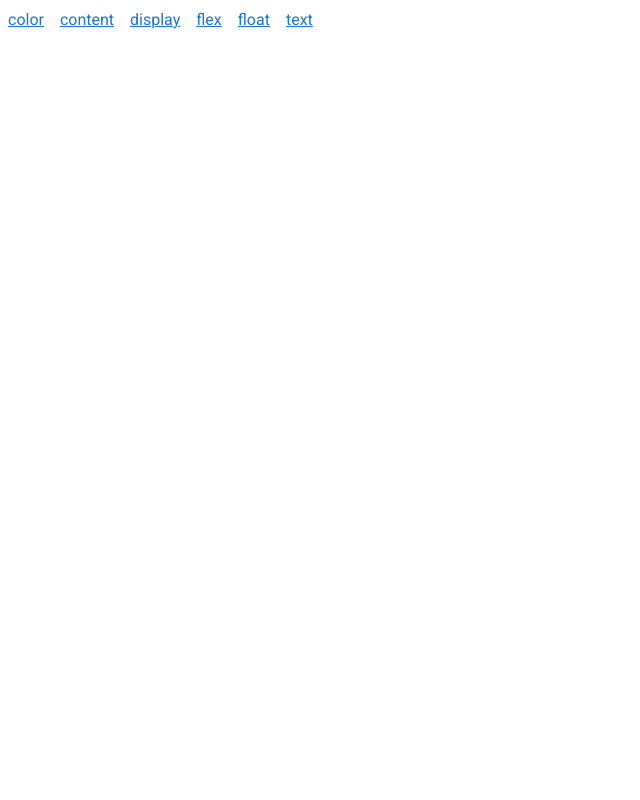
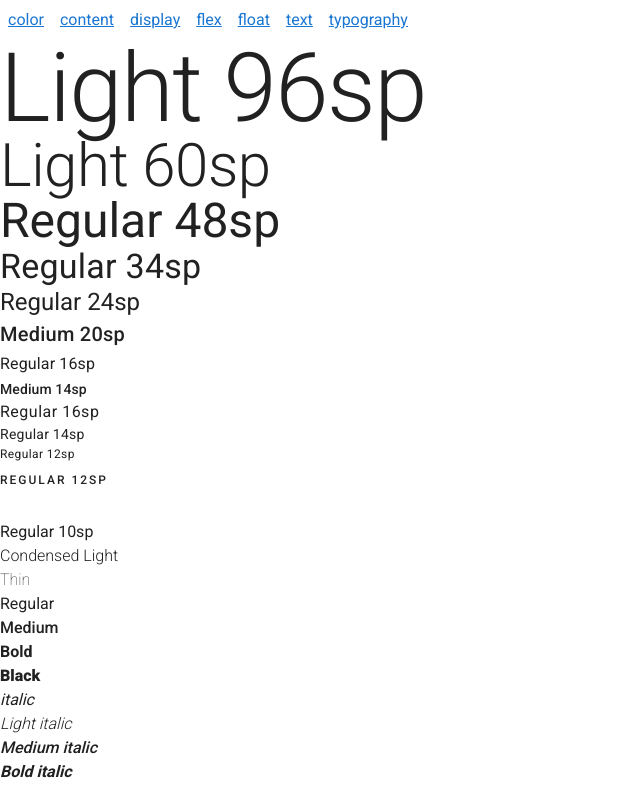
Before and after one commit to nsuzuki7713/vuetify-tutorial, a Vue app: page /typography in a window 1280 px wide. Shown: the whole page, without its empty margins (0-640 px from the left). Built offline with nearby package versions, Linux system fonts and the light colour scheme.

Commit message:
Typography

```diff
--- a/src/App.vue
+++ b/src/App.vue
@@ -7,11 +7,11 @@
       <router-link to="/flex" class="ma-2">flex</router-link>
       <router-link to="/float" class="ma-2">float</router-link>
       <router-link to="/text" class="ma-2">text</router-link>
+      <router-link to="/typography" class="ma-2">typography</router-link>
     </div>
     <router-view></router-view>
   </v-app>
 </template>
-4
 <script>
 export default {
   name: "App",
--- /dev/null
+++ b/src/components/Typography.vue
@@ -0,0 +1,29 @@
+// https://vuetifyjs.com/ja/styles/typography/
+<template>
+  <div>
+    <div class="display-4">Light 96sp</div>
+    <div class="display-3">Light 60sp</div>
+    <div class="display-2">Regular 48sp</div>
+    <div class="display-1">Regular 34sp</div>
+    <div class="headline">Regular 24sp</div>
+    <div class="title">Medium 20sp</div>
+    <div class="subtitle-1">Regular 16sp</div>
+    <div class="subtitle-2">Medium 14sp</div>
+    <div class="body-1">Regular 16sp</div>
+    <div class="body-2">Regular 14sp</div>
+    <div class="caption">Regular 12sp</div>
+    <div class="overline">Regular 12sp</div>
+    <br />
+    <div class="font-regular">Regular 10sp</div>
+    <div class="font-weight-light">Condensed Light</div>
+    <div class="font-weight-thin">Thin</div>
+    <div class="font-weight-regular">Regular</div>
+    <div class="font-weight-medium">Medium</div>
+    <div class="font-weight-bold">Bold</div>
+    <div class="font-weight-black">Black</div>
+    <div class="font-italic">italic</div>
+    <div class="font-italic font-weight-light">Light italic</div>
+    <div class="font-italic font-weight-medium">Medium italic</div>
+    <div class="font-italic font-weight-bold">Bold italic</div>
+  </div>
+</template>
--- a/src/router/index.js
+++ b/src/router/index.js
@@ -6,6 +6,7 @@ import Display from "../components/Display.vue";
 import Flex from "../components/Flex.vue";
 import Float from "../components/Float.vue";
 import Text from "../components/Text.vue";
+import Typography from "../components/Typography.vue";
 
 Vue.use(VueRouter);
 
@@ -39,6 +40,11 @@ const routes = [
     path: "/text",
     name: "Text",
     component: Text
+  },
+  {
+    path: "/typography",
+    name: "Typography",
+    component: Typography
   }
 ];
 
```
